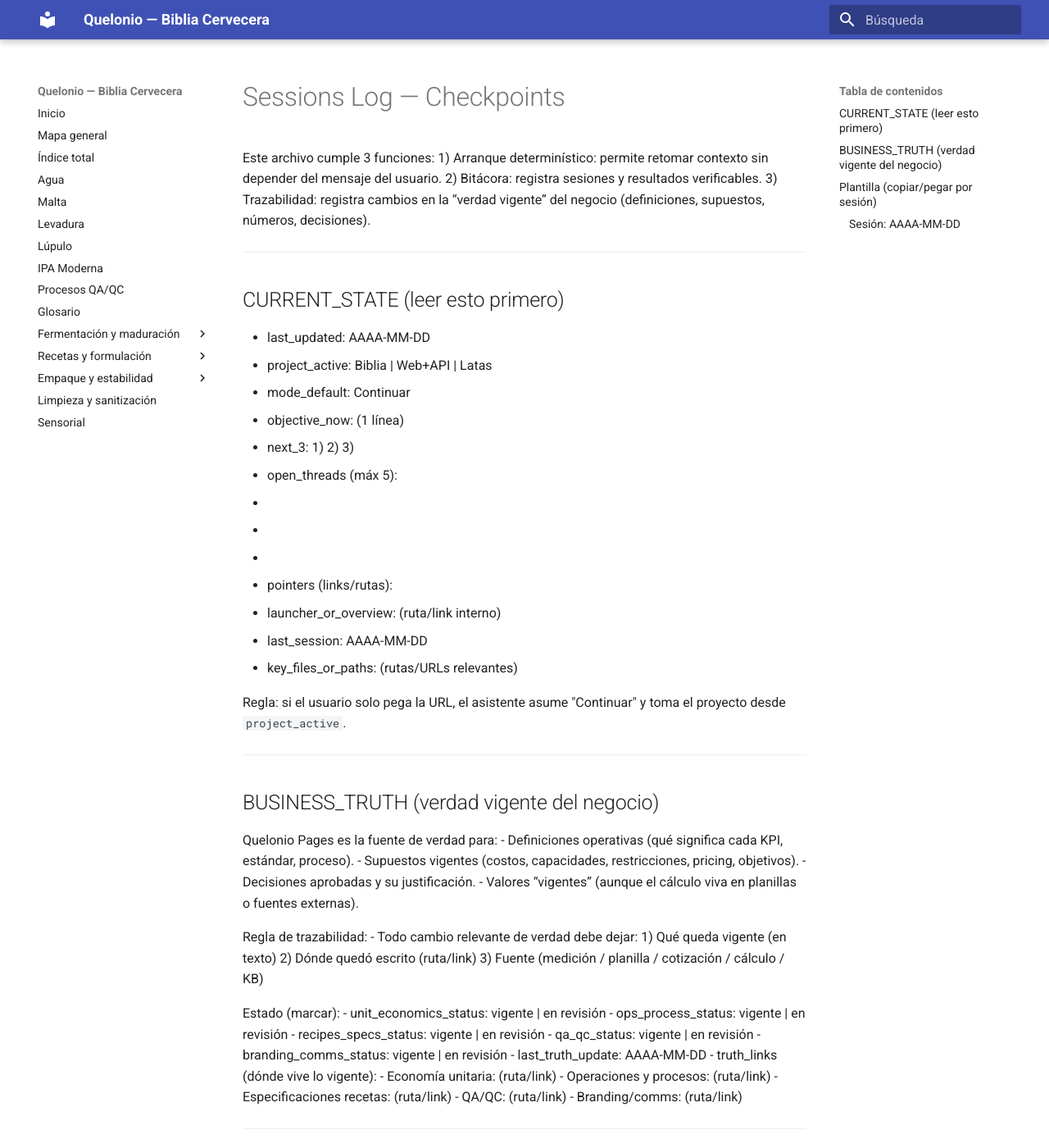
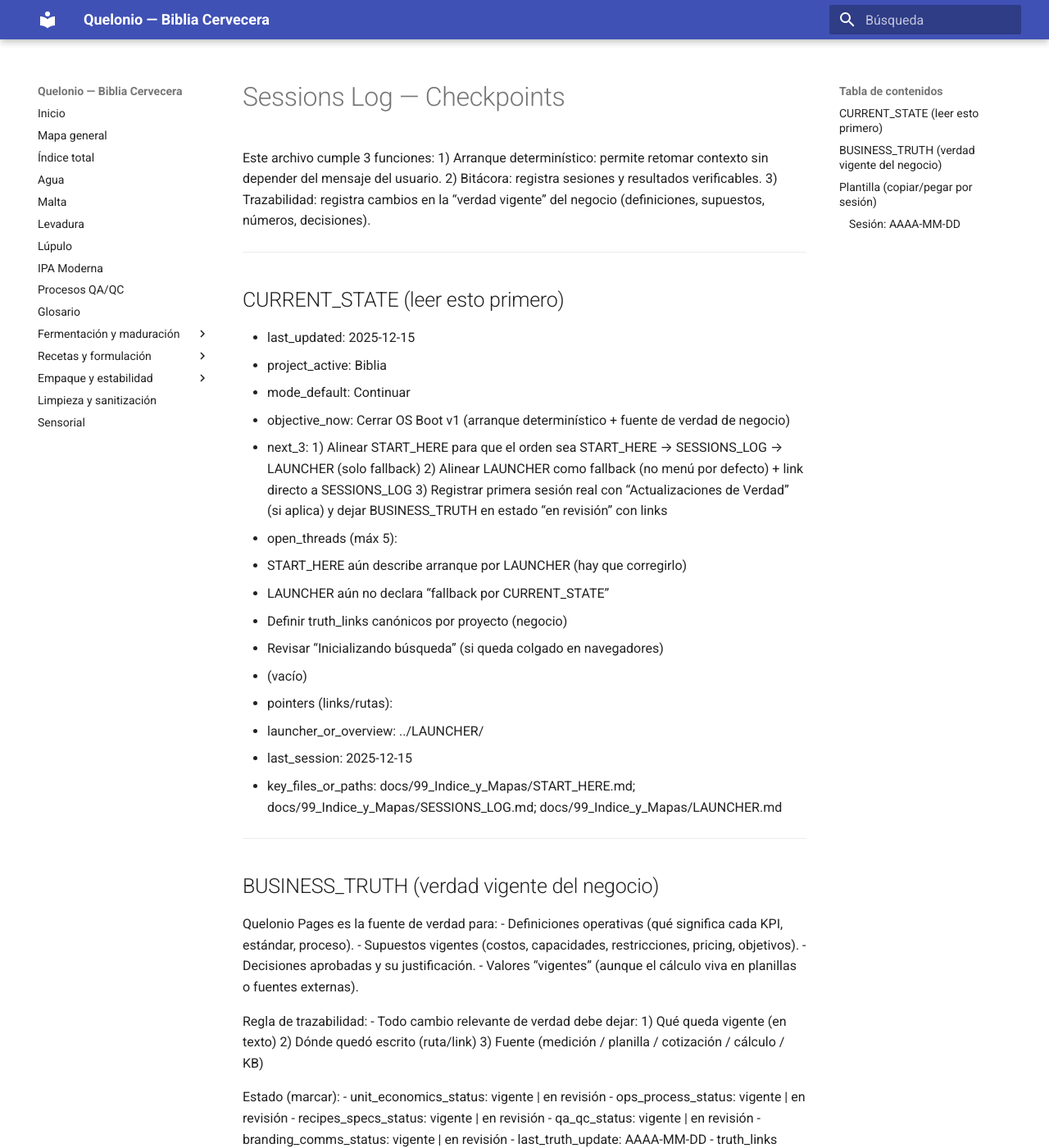
Before and after one commit to zumajuano-byte/quelonio-pages, an MkDocs documentation site: the page built from docs/99_Indice_y_Mapas/SESSIONS_LOG.md, in a window 1280 px wide and 1400 px high. Shown: the whole window at 82% size. Built offline with MkDocs 1.6.1 and Material for MkDocs 9.7.7, drawn with Linux system fonts in a browser that asks for light colours.

Commit message:
docs/os: <mensaje>

```diff
--- a/docs/99_Indice_y_Mapas/SESSIONS_LOG.md
+++ b/docs/99_Indice_y_Mapas/SESSIONS_LOG.md
@@ -9,24 +9,26 @@ Este archivo cumple 3 funciones:
 
 ## CURRENT_STATE (leer esto primero)
 
-- last_updated: AAAA-MM-DD
-- project_active: Biblia | Web+API | Latas
+- last_updated: 2025-12-15
+- project_active: Biblia
 - mode_default: Continuar
-- objective_now: (1 línea)
+- objective_now: Cerrar OS Boot v1 (arranque determinístico + fuente de verdad de negocio)
 - next_3:
-  1)
-  2)
-  3)
+  1) Alinear START_HERE para que el orden sea START_HERE → SESSIONS_LOG → LAUNCHER (solo fallback)
+  2) Alinear LAUNCHER como fallback (no menú por defecto) + link directo a SESSIONS_LOG
+  3) Registrar primera sesión real con “Actualizaciones de Verdad” (si aplica) y dejar BUSINESS_TRUTH en estado “en revisión” con links
+
 - open_threads (máx 5):
-  -
-  -
-  -
+  - START_HERE aún describe arranque por LAUNCHER (hay que corregirlo)
+  - LAUNCHER aún no declara “fallback por CURRENT_STATE”
+  - Definir truth_links canónicos por proyecto (negocio)
+  - Revisar “Inicializando búsqueda” (si queda colgado en navegadores)
+  - (vacío)
+
 - pointers (links/rutas):
-  - launcher_or_overview: (ruta/link interno)
-  - last_session: AAAA-MM-DD
-  - key_files_or_paths: (rutas/URLs relevantes)
-
-Regla: si el usuario solo pega la URL, el asistente asume "Continuar" y toma el proyecto desde `project_active`.
+  - launcher_or_overview: ../LAUNCHER/
+  - last_session: 2025-12-15
+  - key_files_or_paths: docs/99_Indice_y_Mapas/START_HERE.md; docs/99_Indice_y_Mapas/SESSIONS_LOG.md; docs/99_Indice_y_Mapas/LAUNCHER.md
 
 ---
 
```
